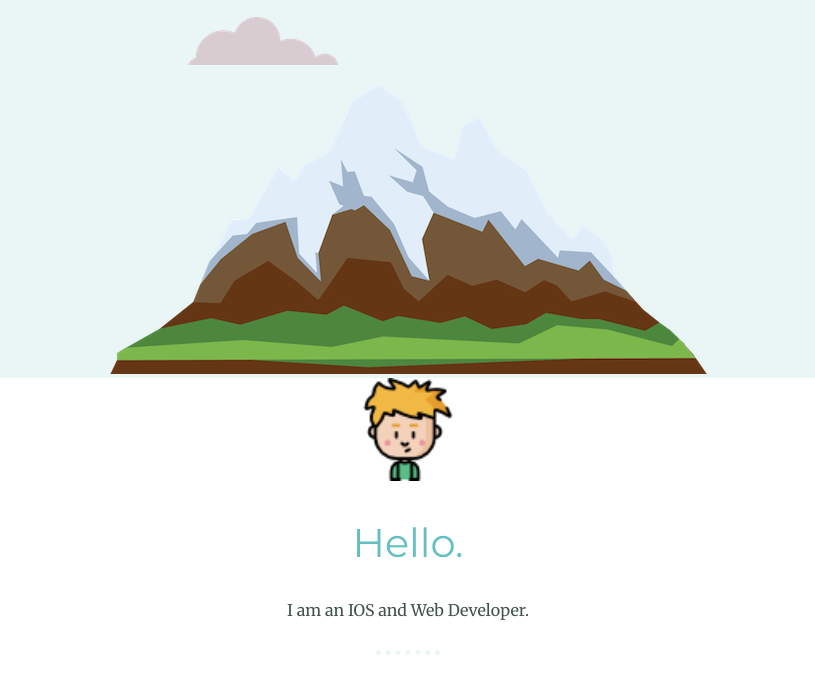
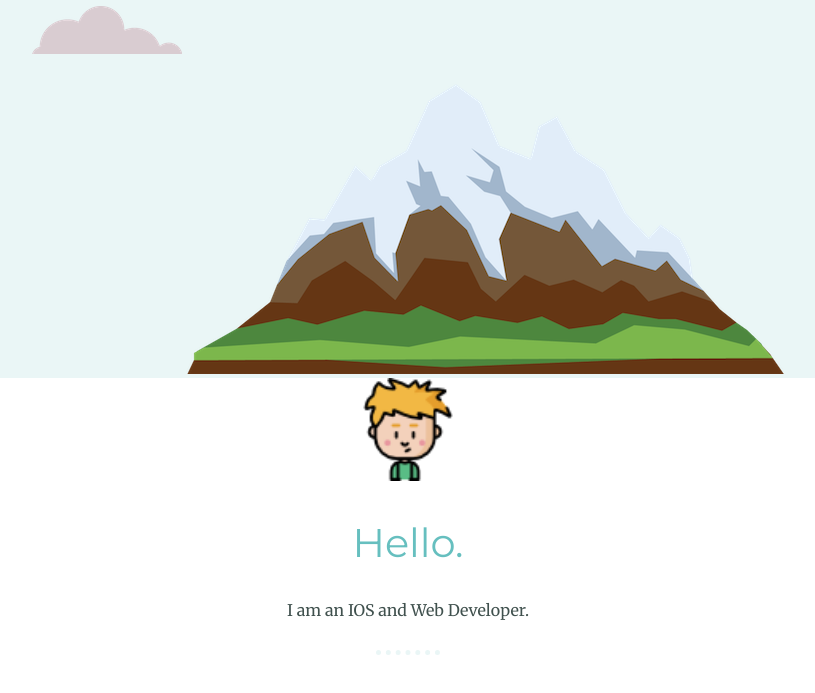
Before and after one commit to abbas3376/amr, a plain HTML site: page index.html in a window 1280 px wide. Shown: the part 407-1100 px from the top of the page, without its empty margins (232-1047 px from the left). Drawn offline with Linux system fonts and the light colour scheme.

Commit message:
Add files via upload

```diff
--- a/css/styles.css
+++ b/css/styles.css
@@ -39,8 +39,8 @@ body {
 }
 
 .bottom-cloud {
-  position: absolute;
-  left: 420px;
+  position: relative;
+  bottom: 320px;
 }
 
 .middle-container {}
```
